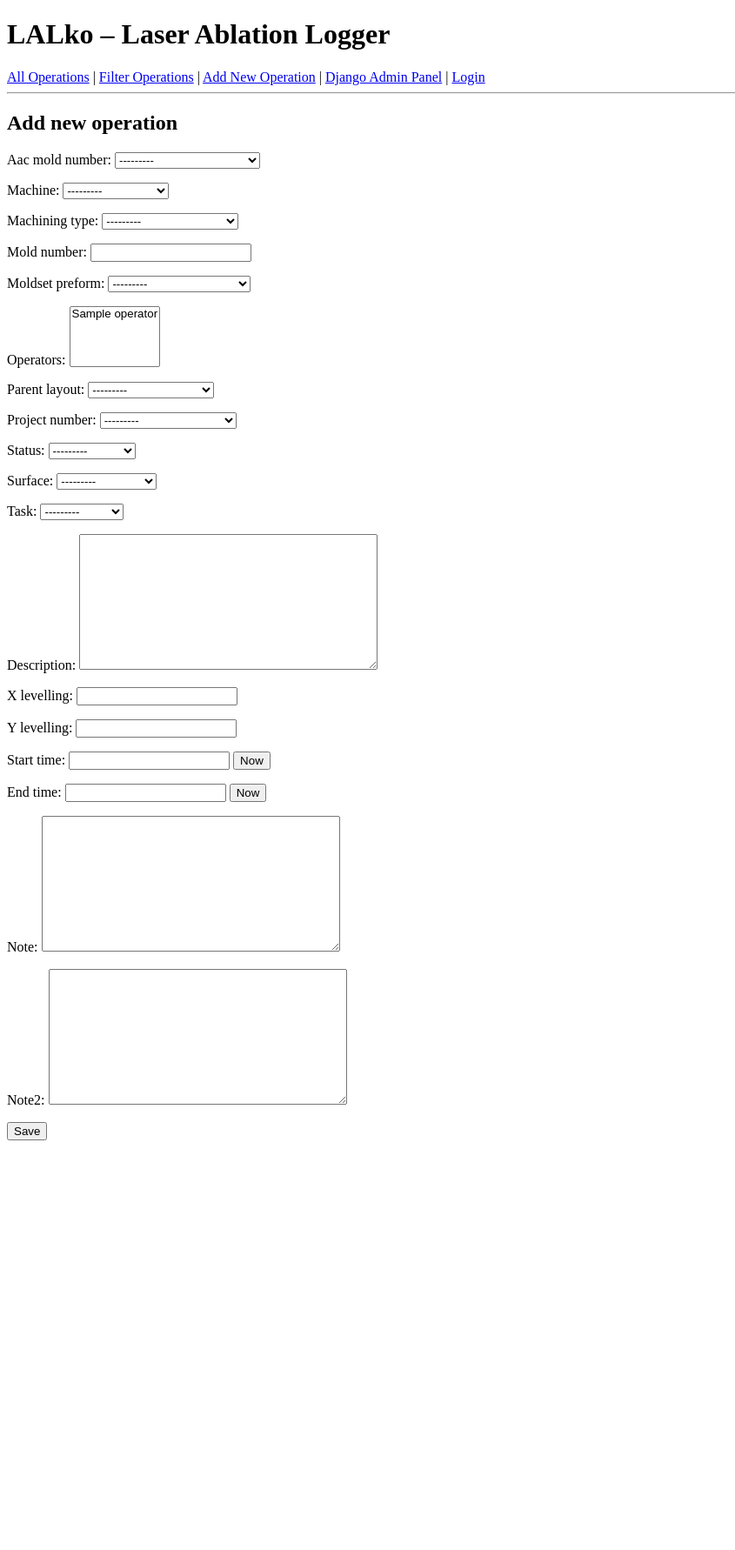
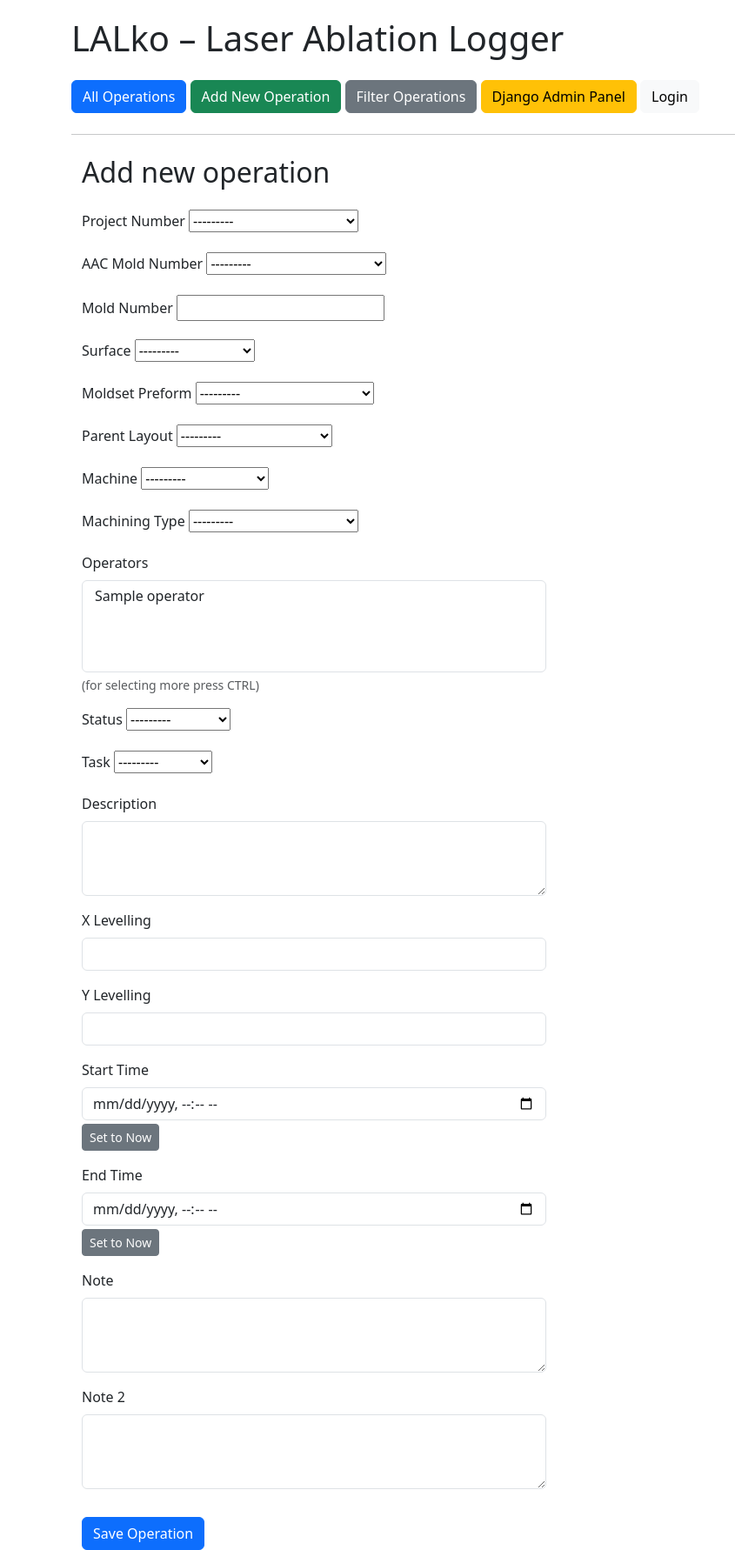
Before and after one commit to TomasHambalek/LALko, a Django app: page /operations/add/ in a window 1280 px wide. Shown: the whole page at 87% size, without its empty margins (0-845 px from the left). Before the commit the page ends 1311 px from the top, so only its background shows below. Run offline with Django 5.2, Linux system fonts and the light colour scheme; tables that the repository leaves empty hold one stand-in row (values such as "Sample post"); parts of the project's set-up code (start-up, migrations or seed data) failed here and were passed over.

Commit message:
úprava GUI

```diff
--- a/LALko/LALko/settings.py
+++ b/LALko/LALko/settings.py
@@ -1,3 +1,6 @@
+#all operations centrování/šířka sloupců
+# #co jsou povinná pole a upravit pořadí, aby to sedělo potom všude
+
         #POSTGRES ZAČÁTEK NA NOVÉM PC
         # sudo -u postgres psql
         # CREATE USER lalko_user WITH PASSWORD 'lalko_pass';
--- a/LALko/runlog/forms.py
+++ b/LALko/runlog/forms.py
@@ -1,9 +1,17 @@
 # runlog/forms.py
 
 from django import forms
-from .models import Operation, AACMoldNumber, Machine, MachiningType, MoldNumber, MoldsetPreform, Operator, ParentLayout, ProjectNumber, Status, Surface, Task
+from .models import Operation, AACMoldNumber, Machine, MachiningType, MoldsetPreform, Operator, ParentLayout, ProjectNumber, Status, Surface, Task
 
 class OperationForm(forms.ModelForm):
+    # Přepisujeme pole operators, abychom přidali help_text a widget
+    operators = forms.ModelMultipleChoiceField(
+        queryset=Operator.objects.all(),
+        widget=forms.SelectMultiple(attrs={'class': 'form-control'}),
+        label="Operators",
+        help_text="(for selecting more press CTRL)"
+    )
+
     class Meta:
         model = Operation
         fields = [
@@ -13,7 +21,7 @@
             "machining_type",
             "mold_number",
             "moldset_preform",
-            "operators",
+            "operators",  # Použijeme přepsané pole
             "parent_layout",
             "project_number",
             "status",
@@ -27,3 +35,12 @@
             "note",
             "note2"
         ]
+        widgets = {
+            'description': forms.Textarea(attrs={'class': 'form-control', 'rows': 3}),
+            'note': forms.Textarea(attrs={'class': 'form-control', 'rows': 3}),
+            'note2': forms.Textarea(attrs={'class': 'form-control', 'rows': 3}),
+            'start_time': forms.DateTimeInput(attrs={'class': 'form-control', 'type': 'datetime-local'}),
+            'end_time': forms.DateTimeInput(attrs={'class': 'form-control', 'type': 'datetime-local'}),
+            'x_levelling': forms.NumberInput(attrs={'class': 'form-control'}),
+            'y_levelling': forms.NumberInput(attrs={'class': 'form-control'}),
+        }
--- a/LALko/runlog/tables.py
+++ b/LALko/runlog/tables.py
@@ -20,7 +20,7 @@
     mold_number = tables.Column(verbose_name="Mold Number")
     surface = tables.Column(accessor="surface__name", verbose_name="Surface")
     moldset_preform = tables.Column(accessor="moldset_preform__name", verbose_name="Moldset Preform")
-    #operators = tables.Column(accessor='operators', verbose_name="Operators")
+    operators = tables.Column(accessor='operators', verbose_name="Operators")
     parent_layout = tables.Column(accessor="parent_layout__name", verbose_name="Parent Layout")
     machine = tables.Column(accessor="machine__name", verbose_name="Machine")
     machining_type = tables.Column(accessor="machining_type__name", verbose_name="Machining Type")
--- a/LALko/runlog/templates/runlog/add_operation.html
+++ b/LALko/runlog/templates/runlog/add_operation.html
@@ -1,16 +1,90 @@
 {% extends "runlog/base.html" %}
 
 {% block content %}
-<h2>Add new operation</h2>
-<form method="post">
+<div class="container mt-4">
+    <h2 class="mb-4">Add new operation</h2>
+    <form method="post" class="needs-validation" novalidate>
         {% csrf_token %}
 
-    {{ form.as_p }}
-
-    <p>
-        <button type="button" onclick="setNow('id_start_time')">Set Start Time to Now</button>
-        <button type="button" onclick="setNow('id_end_time')">Set End Time to Now</button>
-    </p>
+        <div class="row">
+            <div class="col-md-6">
+                <div class="mb-3">
+                    <label for="{{ form.project_number.id_for_label }}" class="form-label">Project Number</label>
+                    {{ form.project_number }}
+                </div>
+                <div class="mb-3">
+                    <label for="{{ form.aac_mold_number.id_for_label }}" class="form-label">AAC Mold Number</label>
+                    {{ form.aac_mold_number }}
+                </div>
+                <div class="mb-3">
+                    <label for="{{ form.mold_number.id_for_label }}" class="form-label">Mold Number</label>
+                    {{ form.mold_number }}
+                </div>
+                <div class="mb-3">
+                    <label for="{{ form.surface.id_for_label }}" class="form-label">Surface</label>
+                    {{ form.surface }}
+                </div>
+                <div class="mb-3">
+                    <label for="{{ form.moldset_preform.id_for_label }}" class="form-label">Moldset Preform</label>
+                    {{ form.moldset_preform }}
+                </div>
+                <div class="mb-3">
+                    <label for="{{ form.parent_layout.id_for_label }}" class="form-label">Parent Layout</label>
+                    {{ form.parent_layout }}
+                </div>
+                <div class="mb-3">
+                    <label for="{{ form.machine.id_for_label }}" class="form-label">Machine</label>
+                    {{ form.machine }}
+                </div>
+                <div class="mb-3">
+                    <label for="{{ form.machining_type.id_for_label }}" class="form-label">Machining Type</label>
+                    {{ form.machining_type }}
+                </div>
+                <div class="mb-3">
+                    <label for="{{ form.operators.id_for_label }}" class="form-label">Operators</label>
+                    {{ form.operators }}
+                    <div class="form-text text-muted">{{ form.operators.help_text }}</div>
+                </div>
+                <div class="mb-3">
+                    <label for="{{ form.status.id_for_label }}" class="form-label">Status</label>
+                    {{ form.status }}
+                </div>
+                <div class="mb-3">
+                    <label for="{{ form.task.id_for_label }}" class="form-label">Task</label>
+                    {{ form.task }}
+                </div>
+                <div class="mb-3">
+                    <label for="{{ form.description.id_for_label }}" class="form-label">Description</label>
+                    {{ form.description }}
+                </div>
+                <div class="mb-3">
+                    <label for="{{ form.x_levelling.id_for_label }}" class="form-label">X Levelling</label>
+                    {{ form.x_levelling }}
+                </div>
+                <div class="mb-3">
+                    <label for="{{ form.y_levelling.id_for_label }}" class="form-label">Y Levelling</label>
+                    {{ form.y_levelling }}
+                </div>
+                <div class="mb-3">
+                    <label for="{{ form.start_time.id_for_label }}" class="form-label">Start Time</label>
+                    {{ form.start_time }}
+                    <button type="button" class="btn btn-secondary btn-sm mt-1" onclick="setNow('id_start_time')">Set to Now</button>
+                </div>
+                <div class="mb-3">
+                    <label for="{{ form.end_time.id_for_label }}" class="form-label">End Time</label>
+                    {{ form.end_time }}
+                    <button type="button" class="btn btn-secondary btn-sm mt-1" onclick="setNow('id_end_time')">Set to Now</button>
+                </div>
+                <div class="mb-3">
+                    <label for="{{ form.note.id_for_label }}" class="form-label">Note</label>
+                    {{ form.note }}
+                </div>
+                <div class="mb-3">
+                    <label for="{{ form.note2.id_for_label }}" class="form-label">Note 2</label>
+                    {{ form.note2 }}
+                </div>
+            </div>
+        </div>
 
         <script>
         function setNow(fieldId) {
@@ -20,11 +94,12 @@
             const day = String(now.getDate()).padStart(2, '0');
             const hours = String(now.getHours()).padStart(2, '0');
             const minutes = String(now.getMinutes()).padStart(2, '0');
-        const formattedTime = `${year}-${month}-${day} ${hours}:${minutes}`;
+            const formattedTime = `${year}-${month}-${day}T${hours}:${minutes}`;
             document.getElementById(fieldId).value = formattedTime;
         }
         </script>
 
-    <button type="submit">Save</button>
+        <button type="submit" class="btn btn-primary mt-3">Save Operation</button>
     </form>
+</div>
 {% endblock %}
--- a/LALko/runlog/templates/runlog/base.html
+++ b/LALko/runlog/templates/runlog/base.html
@@ -1,31 +1,38 @@
 <!DOCTYPE html>
-<html lang="en">
+<html>
 <head>
-    <meta charset="UTF-8">
-    <title>LALko</title>
+    <title>LALko – Laser Ablation Logger</title>
+    <link href="https://cdn.jsdelivr.net/npm/bootstrap@5.3.3/dist/css/bootstrap.min.css" rel="stylesheet">
+    <style>
+        body {
+            padding-top: 20px;
+        }
+    </style>
 </head>
 <body>
+    <div class="container">
         <h1>LALko – Laser Ablation Logger</h1>
-    <nav>
-        <a href="{% url 'operation_list' %}">All Operations</a> |
-        <a href="{% url 'operation_filter' %}">Filter Operations</a> |
-        <a href="{% url 'add_operation' %}">Add New Operation</a> |
-        <a href="{% url 'admin:index' %}">Django Admin Panel</a> |
+        <nav class="my-4">
+            <a href="{% url 'operation_list' %}" class="btn btn-primary">All Operations</a>
+            <a href="{% url 'add_operation' %}" class="btn btn-success">Add New Operation</a>
+            <a href="{% url 'operation_filter' %}" class="btn btn-secondary">Filter Operations</a>
+            <a href="{% url 'admin:index' %}" class="btn btn-warning">Django Admin Panel</a>
 
             {% if user.is_authenticated %}
-            <a href="{% url 'activity_log' %}">Activity Log</a> |
+                <a href="{% url 'activity_log' %}" class="btn btn-info">Activity Log</a>
                 <form action="{% url 'logout' %}" method="post" style="display:inline;">
                     {% csrf_token %}
-                <button type="submit" style="background:none; border:none; color:inherit; cursor:pointer; padding:0;">
+                    <button type="submit" class="btn btn-danger">
                         Logout
                     </button>
                 </form>
-
             {% else %}
-            <a href="{% url 'login' %}">Login</a>
+                <a href="{% url 'login' %}" class="btn btn-light">Login</a>
             {% endif %}
         </nav>
         <hr>
         {% block content %}{% endblock %}
+    </div>
+    <script src="https://cdn.jsdelivr.net/npm/bootstrap@5.3.3/dist/js/bootstrap.bundle.min.js"></script>
 </body>
 </html>
--- a/LALko/runlog/templates/runlog/operation_form.html
+++ /dev/null
@@ -1,37 +0,0 @@
-{% extends "runlog/base.html" %}
-
-{% block content %}
-<h2>Add new operation</h2>
-<form method="post">
-    {% csrf_token %}
-
-    {% for field in form %}
-        {% if field.name == 'start_time' or field.name == 'end_time' %}
-            <p>
-                {{ field.label_tag }}
-                {{ field }}
-                <button type="button" onclick="setNow('{{ field.id_for_label }}')">Now</button>
-            </p>
-        {% else %}
-            <p>{{ field.label_tag }} {{ field }}</p>
-        {% endif %}
-    {% endfor %}
-
-    <script>
-    function setNow(fieldId) {
-        const now = new Date();
-        const year = now.getFullYear();
-        const month = String(now.getMonth() + 1).padStart(2, '0');
-        const day = String(now.getDate()).padStart(2, '0');
-        const hours = String(now.getHours()).padStart(2, '0');
-        const minutes = String(now.getMinutes()).padStart(2, '0');
-
-        const formattedTime = `${year}-${month}-${day} ${hours}:${minutes}`;
-
-        document.getElementById(fieldId).value = formattedTime;
-    }
-    </script>
-
-    <button type="submit">Save</button>
-</form>
-{% endblock %}
--- a/LALko/runlog/views.py
+++ b/LALko/runlog/views.py
@@ -66,27 +66,20 @@
 
 # --- Vaše pohledy ---
 
+# runlog/views.py
 def add_operation(request):
     """Přidání nové operace s logováním."""
     if request.method == "POST":
         form = OperationForm(request.POST)
         if form.is_valid():
             new_operation = form.save()
-
-            ChangeLog.objects.create(
-                action='created',
-                model_name='Operation',
-                object_id=new_operation.pk,
-                user=request.user if request.user.is_authenticated else None,
-                before_change=None,
-                after_change=get_object_data(new_operation)
-            )
-
+            # ...
             return redirect("operation_list")
     else:
         form = OperationForm()
 
-    return render(request, "runlog/operation_form.html", {"form": form})
+    # Změňte název šablony na ten, který jste upravoval
+    return render(request, "runlog/add_operation.html", {"form": form})
 
 def edit_operation(request, pk):
     """Úprava operace s logováním změn."""
```
Also changed, not shown: LALko/runlog/templates/runlog/activity_log.html (+22 -10 lines), LALko/runlog/templates/runlog/operation_table.html (added, +39 -0 lines). Lines whose indentation alone changed are shown as unchanged.
